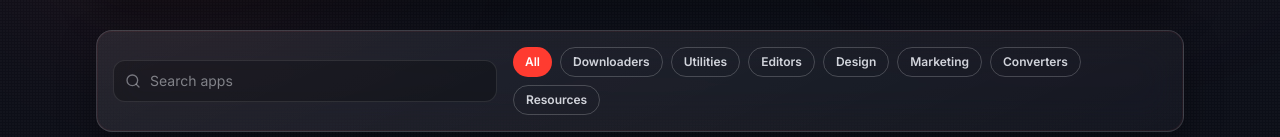
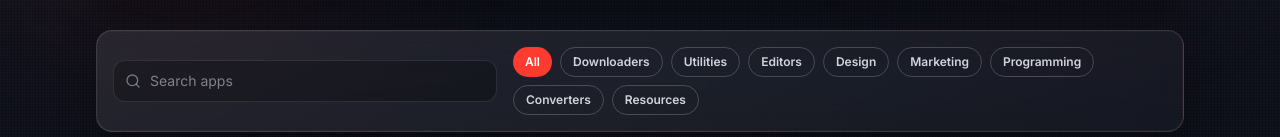
Before and after one commit to Fraol2728/devfraolweb, a React (Vite) app: page /apps in a window 1280 px wide. Shown: the part 288-425 px from the top of the page. Built offline with nearby package versions, Linux system fonts and the light colour scheme.

Commit message:
Add Programing Tools app with curated coding resources

```diff
--- a/src/data/apps.js
+++ b/src/data/apps.js
@@ -3,6 +3,7 @@ import {
   Download,
   FileCog,
   Globe,
+  Braces,
   Layers3,
   Megaphone,
   Sparkles,
@@ -79,6 +80,24 @@ export const appDetailPages = [
     resources: [
       { name: "Graphics Tools", link: "/apps/graphics-tools" },
       { name: "Web Recommended", link: "/apps/web-recommended" },
+    ],
+  },
+  {
+    id: "programing-tools",
+    route: "/apps/programing-tools",
+    name: "Programing Tools",
+    description: "Discover curated platforms for learning, practice, docs, and coding collaboration.",
+    category: "Programming",
+    icon: Braces,
+    features: [
+      "Open top learning websites like FreeCodeCamp, The Odin Project, and CS50.",
+      "Practice coding challenges with LeetCode, HackerRank, and Codewars.",
+      "Quick access to documentation websites like MDN and W3Schools.",
+      "Launch collaboration tools like GitHub, Replit, and Glitch in one place.",
+    ],
+    resources: [
+      { name: "Web Recommended", link: "/apps/web-recommended" },
+      { name: "Python Code Editor", link: "/apps/python-code-editor" },
     ],
   },
   {
--- a/src/features/apps/AppsPage.jsx
+++ b/src/features/apps/AppsPage.jsx
@@ -11,7 +11,7 @@ import { EmptyState } from "@/shared/ui/EmptyState";
 import { PageHeader } from "@/shared/ui/PageHeader";
 import { Section } from "@/shared/ui/Section";
 
-const appCategories = ["All", "Downloaders", "Utilities", "Editors", "Design", "Marketing", "Converters", "Resources"];
+const appCategories = ["All", "Downloaders", "Utilities", "Editors", "Design", "Marketing", "Programming", "Converters", "Resources"];
 export const AppsPage = () => {
   const { apps: appsCatalog = [], webRecommendations = [], loading, openApp, actionLoading } = useApps();
   const [appQuery, setAppQuery] = useState("");
--- /dev/null
+++ b/src/features/apps/ProgramingTools.jsx
@@ -0,0 +1,147 @@
+import { motion } from "framer-motion";
+import { ArrowUpRight, BookOpen, Braces, FileText, Users } from "lucide-react";
+
+const programmingCategories = [
+  {
+    id: "learning",
+    title: "Learning",
+    icon: BookOpen,
+    apps: [
+      {
+        id: "freecodecamp",
+        name: "FreeCodeCamp",
+        description: "Full curriculum with certifications.",
+        link: "https://www.freecodecamp.org/",
+      },
+      {
+        id: "odin-project",
+        name: "The Odin Project",
+        description: "Free full-stack development path.",
+        link: "https://www.theodinproject.com/",
+      },
+      {
+        id: "cs50",
+        name: "CS50 Harvard",
+        description: "Computer science fundamentals.",
+        link: "https://cs50.harvard.edu/",
+      },
+    ],
+  },
+  {
+    id: "practice",
+    title: "Practice",
+    icon: Braces,
+    apps: [
+      {
+        id: "leetcode",
+        name: "LeetCode",
+        description: "Coding interview prep.",
+        link: "https://leetcode.com/",
+      },
+      {
+        id: "hackerrank",
+        name: "HackerRank",
+        description: "Practice problems and competitions.",
+        link: "https://www.hackerrank.com/",
+      },
+      {
+        id: "codewars",
+        name: "Codewars",
+        description: "Gamified coding challenges.",
+        link: "https://www.codewars.com/",
+      },
+    ],
+  },
+  {
+    id: "documentation",
+    title: "Documentation",
+    icon: FileText,
+    apps: [
+      {
+        id: "mdn",
+        name: "MDN Web Docs",
+        description: "Official web standards documentation.",
+        link: "https://developer.mozilla.org/",
+      },
+      {
+        id: "w3schools",
+        name: "W3Schools",
+        description: "Beginner-friendly tutorials.",
+        link: "https://www.w3schools.com/",
+      },
+    ],
+  },
+  {
+    id: "collaboration-assets",
+    title: "Collaboration & Assets",
+    icon: Users,
+    apps: [
+      {
+        id: "github",
+        name: "GitHub",
+        description: "Free code hosting and version control.",
+        link: "https://github.com/",
+      },
+      {
+        id: "replit",
+        name: "Replit",
+        description: "Browser-based coding environment.",
+        link: "https://replit.com/",
+      },
+      {
+        id: "glitch",
+        name: "Glitch",
+        description: "Collaborative coding and prototyping.",
+        link: "https://glitch.com/",
+      },
+    ],
+  },
+];
+
+export const ProgramingTools = () => {
+  return (
+    <article className="rounded-2xl border border-border/70 bg-card/45 p-5 backdrop-blur-xl">
+      <h3 className="text-xl font-bold text-foreground">Programing Tools</h3>
+      <p className="mt-2 text-sm text-foreground/70">Explore categories below. Each app opens the official website in a new tab.</p>
+
+      <div className="mt-5 space-y-5">
+        {programmingCategories.map((category, categoryIndex) => {
+          const CategoryIcon = category.icon;
+
+          return (
+            <section key={category.id} className="rounded-xl border border-border/70 bg-background/30 p-4">
+              <div className="flex items-center gap-2">
+                <span className="inline-flex rounded-lg bg-[#FF3B30]/15 p-2 text-[#FF3B30]">
+                  <CategoryIcon className="h-4 w-4" />
+                </span>
+                <h4 className="text-sm font-semibold text-foreground">{category.title}</h4>
+              </div>
+
+              <div className="mt-3 grid gap-3 md:grid-cols-2 xl:grid-cols-3">
+                {category.apps.map((app, appIndex) => (
+                  <motion.a
+                    key={app.id}
+                    href={app.link}
+                    target="_blank"
+                    rel="noreferrer"
+                    initial={{ opacity: 0, y: 16 }}
+                    animate={{ opacity: 1, y: 0 }}
+                    transition={{ delay: categoryIndex * 0.05 + appIndex * 0.04 }}
+                    className="group rounded-xl border border-border/70 bg-background/35 p-4 transition hover:border-[#FF3B30]/70"
+                  >
+                    <h5 className="text-sm font-semibold text-foreground">{app.name}</h5>
+                    <p className="mt-1 text-xs text-foreground/70">{app.description}</p>
+                    <span className="mt-3 inline-flex items-center gap-1 text-xs font-semibold text-[#FF3B30]">
+                      Open website
+                      <ArrowUpRight className="h-3.5 w-3.5" />
+                    </span>
+                  </motion.a>
+                ))}
+              </div>
+            </section>
+          );
+        })}
+      </div>
+    </article>
+  );
+};
--- a/src/pages/AppDetail.jsx
+++ b/src/pages/AppDetail.jsx
@@ -6,12 +6,14 @@ import { VideoDownloader } from "@/features/apps/VideoDownloader";
 import { AdvancedTools } from "@/features/apps/AdvancedTools";
 import { GraphicsTools } from "@/features/apps/GraphicsTools";
 import { DigitalMarketingTools } from "@/features/apps/DigitalMarketingTools";
+import { ProgramingTools } from "@/features/apps/ProgramingTools";
 
 const appComponentMap = {
   "video-downloaders": VideoDownloader,
   "advanced-tools": AdvancedTools,
   "graphics-tools": GraphicsTools,
   "digital-marketing-tools": DigitalMarketingTools,
+  "programing-tools": ProgramingTools,
 };
 
 export const AppDetail = () => {
```
